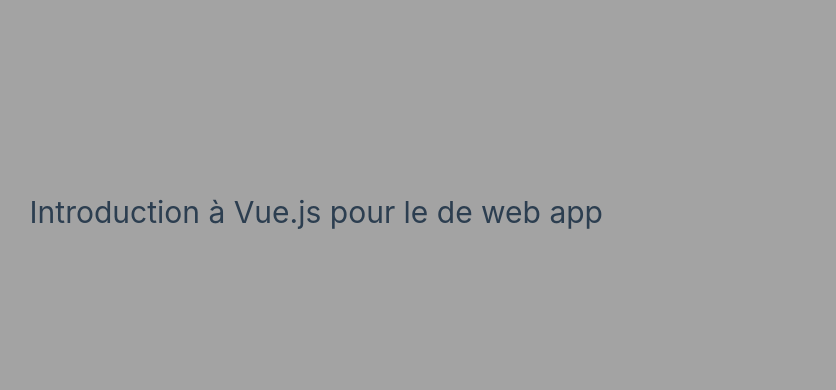
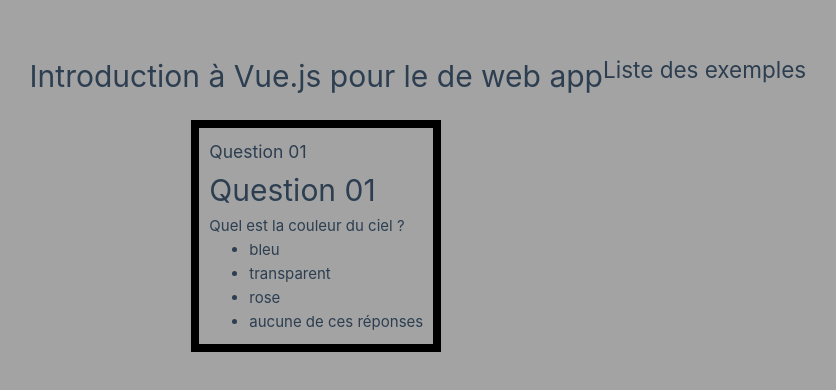
Before and after one commit to prof-moevus/sae_2025_vuejs, a Vue app: page / in a window 1280 px wide. Shown: the part 188-578 px from the top of the page, without its empty margins (37-873 px from the left). Built offline with nearby package versions, Linux system fonts and the light colour scheme.

Commit message:
Add Question01.vue Component

```diff
--- a/src/App.vue
+++ b/src/App.vue
@@ -1,7 +1,16 @@
-<script></script>
+<script setup>
+import Question01 from "@/components/Question01.vue";
+</script>
 
 <template>
 <h1> Introduction à Vue.js pour le de web app</h1>
+
+  <h2>Liste des exemples</h2>
+  <div class="exemple">
+  <h3>Question 01</h3>
+  <Question01/>
+  </div>
+
 </template>
 
 <style>
@@ -9,5 +18,10 @@
 body {
   background-color: #a3a3a3;
 }
+.exemple {
+  border: 8px solid #000000;
+  margin: 20px auto;
+  padding: 10px;
 
+}
 </style>
--- /dev/null
+++ b/src/components/Question01.vue
@@ -0,0 +1,19 @@
+<script setup>
+
+</script>
+
+<template>
+<h1>Question 01</h1>
+
+  <p>Quel est la couleur du ciel ?</p>
+  <ul>
+    <li>bleu</li>
+    <li>transparent</li>
+    <li>rose</li>
+    <li>aucune de ces réponses</li>
+  </ul>
+</template>
+
+<style scoped>
+
+</style>
```
